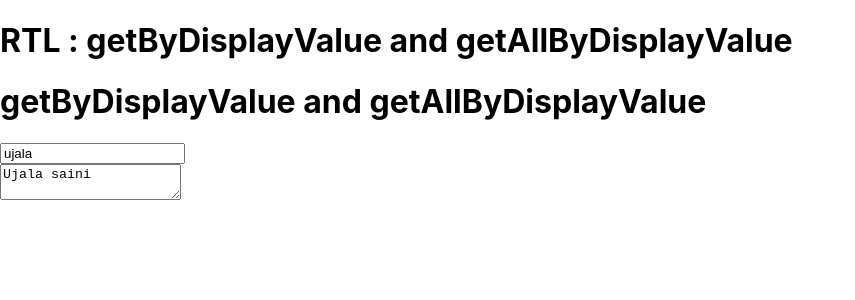
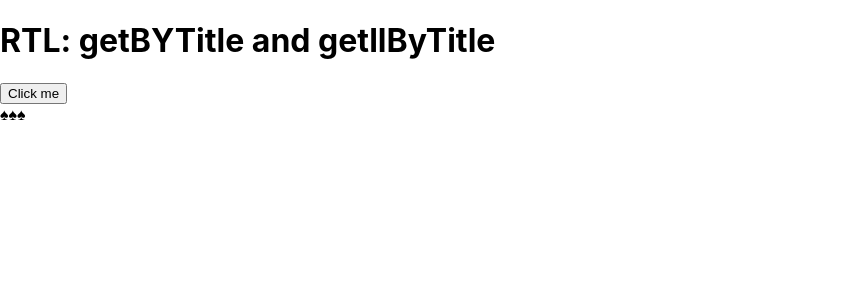
Before and after one commit to Ujala-355/Testing, a React (Create React App) app: page / in a window 1280 px wide. Shown: the top 300 px of the page, without its empty margins (0-855 px from the left). Built offline with nearby package versions, Linux system fonts and the light colour scheme.

Commit message:
getByTitle and getAllByTitle

```diff
--- a/src/App.js
+++ b/src/App.js
@@ -1,12 +1,12 @@
 const App=()=>{
     return(
-        <>
-            <h1>RTL : getByDisplayValue and getAllByDisplayValue</h1>
-            <div element-id="test-element">
-                <h1>getByDisplayValue and getAllByDisplayValue</h1>
-                <input type="text" defaultValue={"ujala"}/>
+        <>  <div>
+                <h1>RTL: getBYTitle and getllByTitle</h1>
+                <button title="click">Click me</button>
                 <br/>
-                <textarea defaultValue="Ujala saini"/>
+                <span title="black spade">&#x2660;</span>
+                <span title="black spade">&#x2660;</span>
+                <span title="black spade">&#x2660;</span>
             </div>
         </>
     )
```
Also changed, not shown: 1 other file (tests, documents, lock files or other folders).
